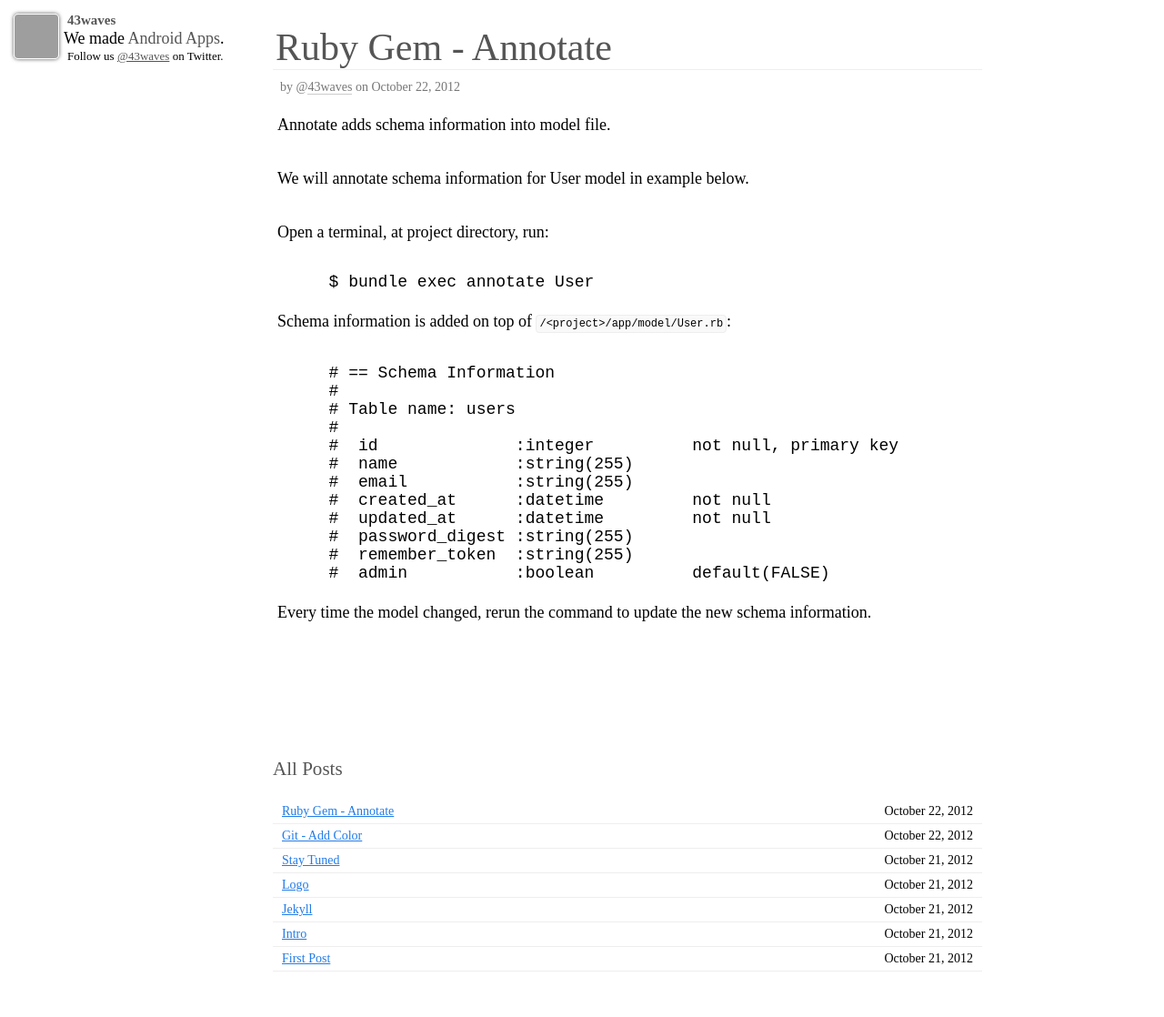
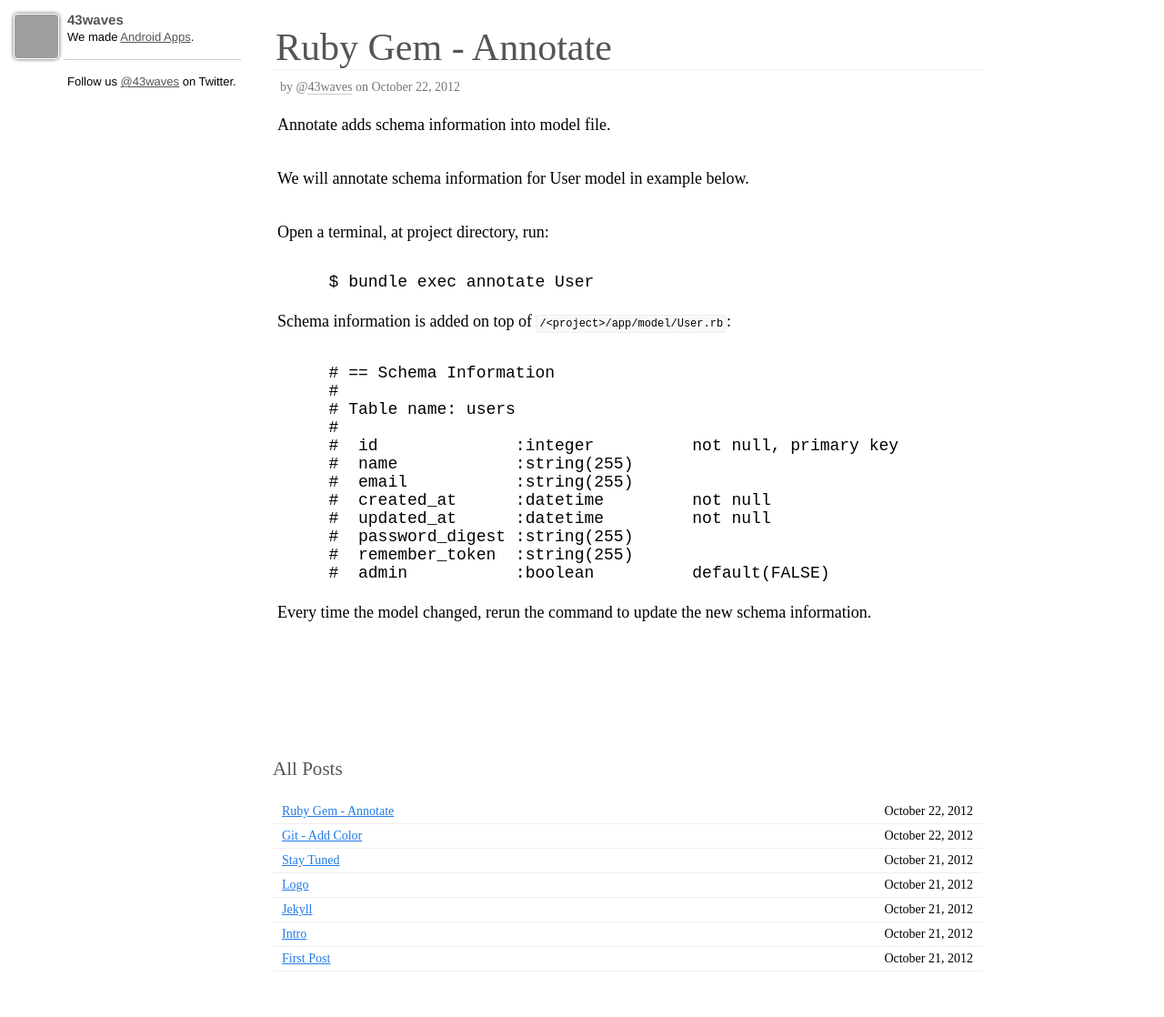
Before and after one commit to 43waves/43waves.github.io, a Jekyll site: the page built from index.html, in a window 1280 px wide. Shown: the whole page at 91% size. Built offline with Jekyll 4.4.1, drawn with Linux system fonts in a browser that asks for light colours; nearby versions of some CDN libraries; Markdown is read by kramdown in place of the engine named in the settings; comment, search, counter and statistics services are not loaded; grey boxes are pictures that could not be loaded.

Commit message:
Try Helvetical font

```diff
--- a/_layouts/layout.html
+++ b/_layouts/layout.html
@@ -40,7 +40,7 @@
       </a>
       <div id="bio">
         <div id="title"><a href="/">43waves</a></div>
-        <div id="byline separation">
+        <div class="byline separation">
           We made <a href="https://play.google.com/store/apps/developer?id=kumabotz">Android Apps</a>.
         </div>
         <div class="byline">
--- a/css/styles.css
+++ b/css/styles.css
@@ -95,6 +95,7 @@ h3 {
 
 #header #bio #title a {
   font-size: 15px;
+  font-family: Helvetica, sans-serif;
   font-weight: bold;
   padding-left: 4px;
 }
@@ -102,6 +103,7 @@ h3 {
 #header #bio .byline {
   font-size: 13px;
   line-height: 1.4em;
+  font-family: Helvetica, sans-serif;
   padding-bottom: 15px;
   margin-bottom: 15px;
   padding-left: 4px;
```
